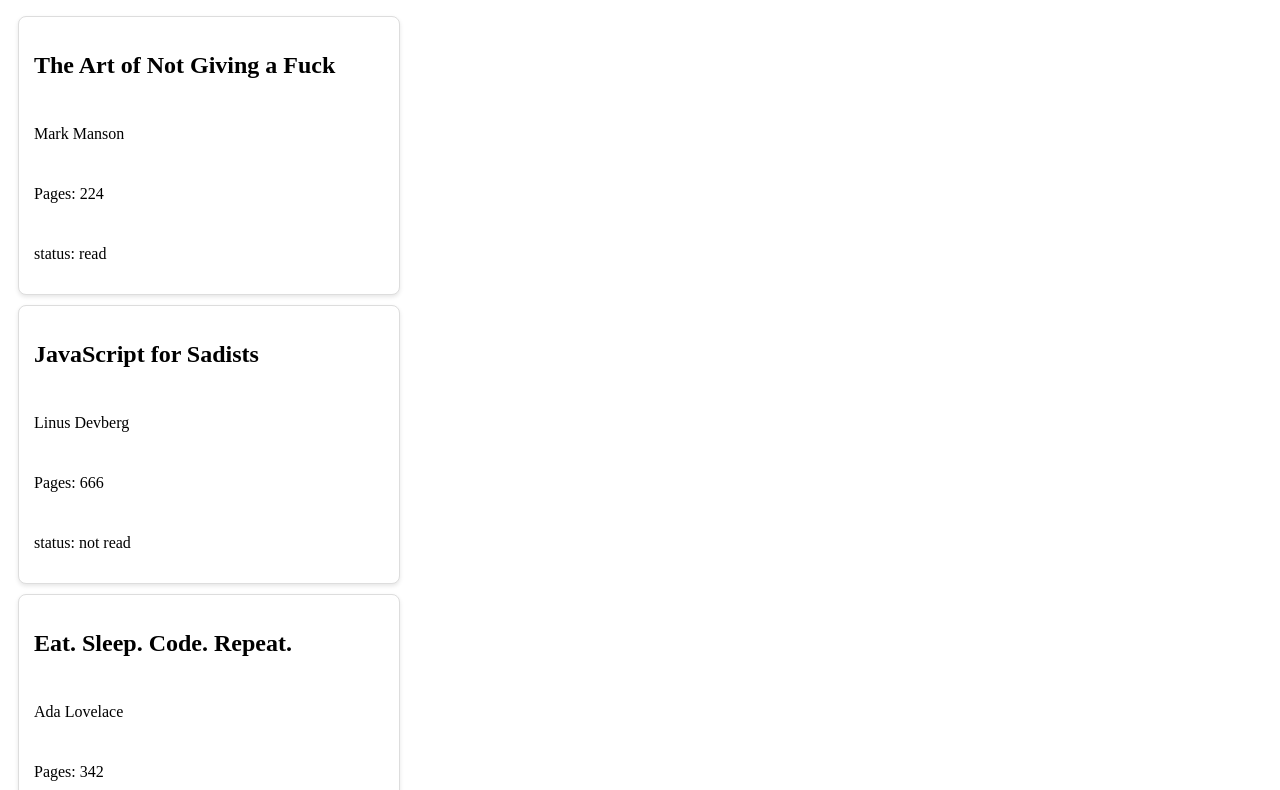
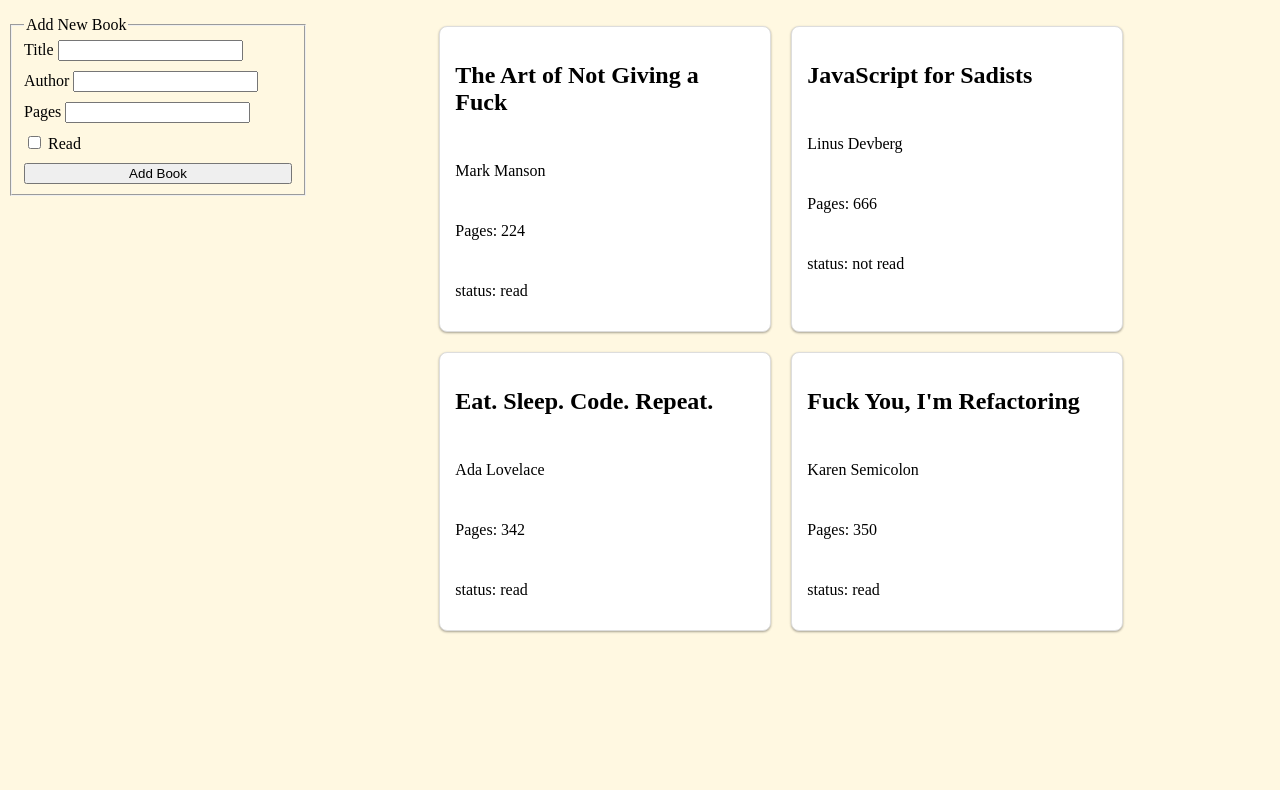
Before and after one commit to LIGECT/library-app-js, a plain HTML site: page index.html in a window 1280 px wide. Shown: the part 114-904 px from the top of the page. After the commit the page ends 800 px from the top, so only its background shows below. Drawn offline with Linux system fonts and the light colour scheme.

Commit message:
Add form, add grid and flex to layout

```diff
--- a/index.html
+++ b/index.html
@@ -10,8 +10,37 @@
     <header>
       <h1>My Library</h1>
     </header>
-    <main>
-      <div id="books-display-area"></div>
+    <main class="app-content">
+      <div id="books-display-area" class="books-area"></div>
+      <div class="form-container">
+        <form action="" method="post">
+          <fieldset class="add-book-fieldset">
+            <legend>Add New Book</legend>
+
+            <div class="form-field">
+              <label for="title">Title</label>
+              <input type="text" id="title" name="title" required />
+            </div>
+
+            <div class="form-field">
+              <label for="author">Author</label>
+              <input type="text" id="author" name="author" required />
+            </div>
+
+            <div class="form-field">
+              <label for="pages">Pages</label>
+              <input type="number" id="pages" name="pages" min="1" required />
+            </div>
+
+            <div class="form-field">
+              <input type="checkbox" name="read" id="read" />
+              <label for="read">Read</label>
+            </div>
+
+            <button type="submit">Add Book</button>
+          </fieldset>
+        </form>
+      </div>
     </main>
   </body>
   <script src="./script.js"></script>
--- a/style.css
+++ b/style.css
@@ -8,10 +8,46 @@
   src: url("./assets/fonts/DMSerifDisplay-Italic.woff2") format("woff2");
 }
 
+:root {
+  --background: #fff8e1;
+  --header: #a1887f;
+  --button: #d7ccc8;
+  --text: #4e342e;
+}
+
 h1 {
   font-family: DMSerifDisplay;
   font-style: italic;
-  font-size: 48px;
+  font-size: 3rem;
+  color: var(--header);
+  text-shadow: 1px 1px 2px rgba(0, 0, 0, 0.7);
+}
+
+body {
+  background-color: var(--background);
+}
+
+.app-content {
+  display: grid;
+  grid-template-columns: 1fr 2fr;
+  grid-template-rows: auto;
+}
+
+.form-container {
+  width: 300px;
+  grid-column: 1/2;
+  grid-row: 1/1;
+}
+
+.books-area {
+  display: flex;
+  flex-wrap: wrap;
+}
+
+.add-book-fieldset {
+  display: flex;
+  flex-direction: column;
+  gap: 10px;
 }
 
 .book-card {
@@ -24,6 +60,7 @@
   margin: 10px;
   border-radius: 8px;
   box-shadow: 0 2px 4px rgba(0, 0, 0, 0.1);
-  width: 350px;
-  height: min-content;
+  width: 300px;
+  height: auto;
+  box-shadow: 0 1px 3px rgba(0, 0, 0, 0.12), 0 1px 2px rgba(0, 0, 0, 0.24);
 }
```
